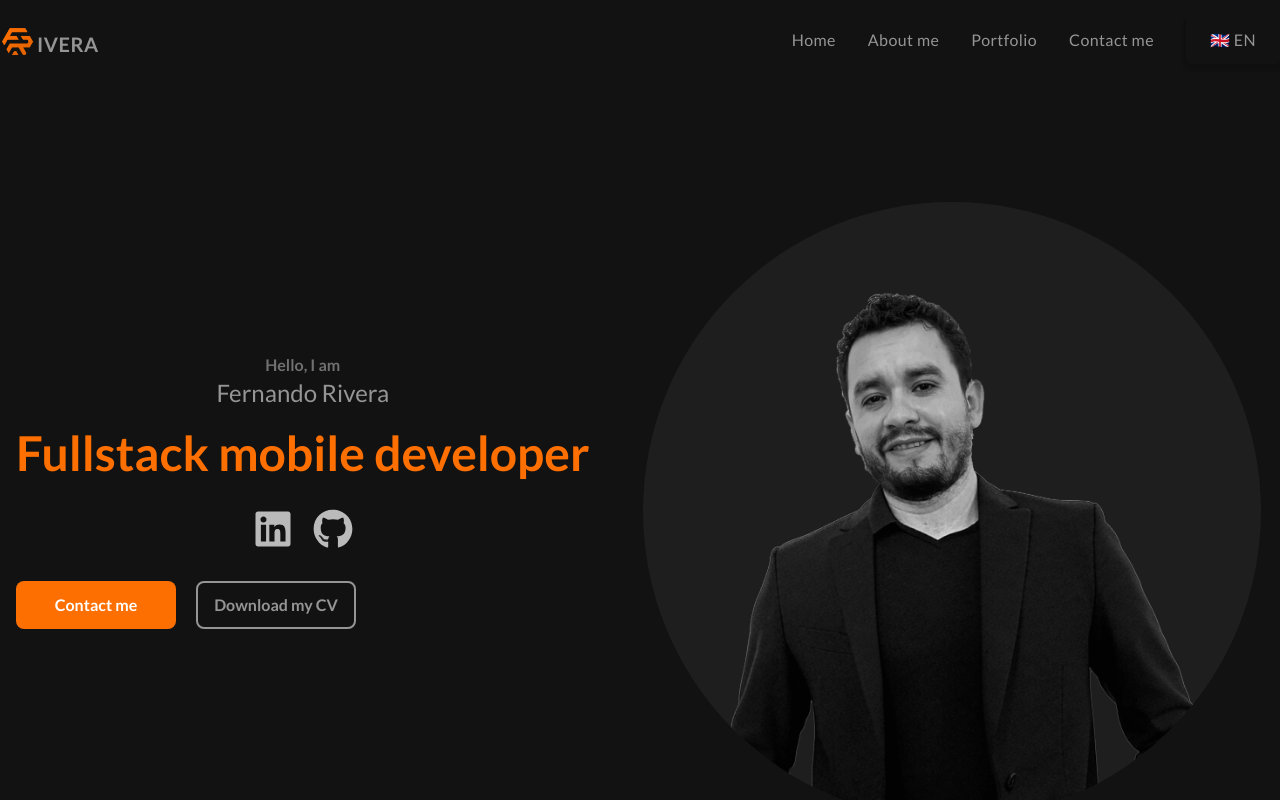
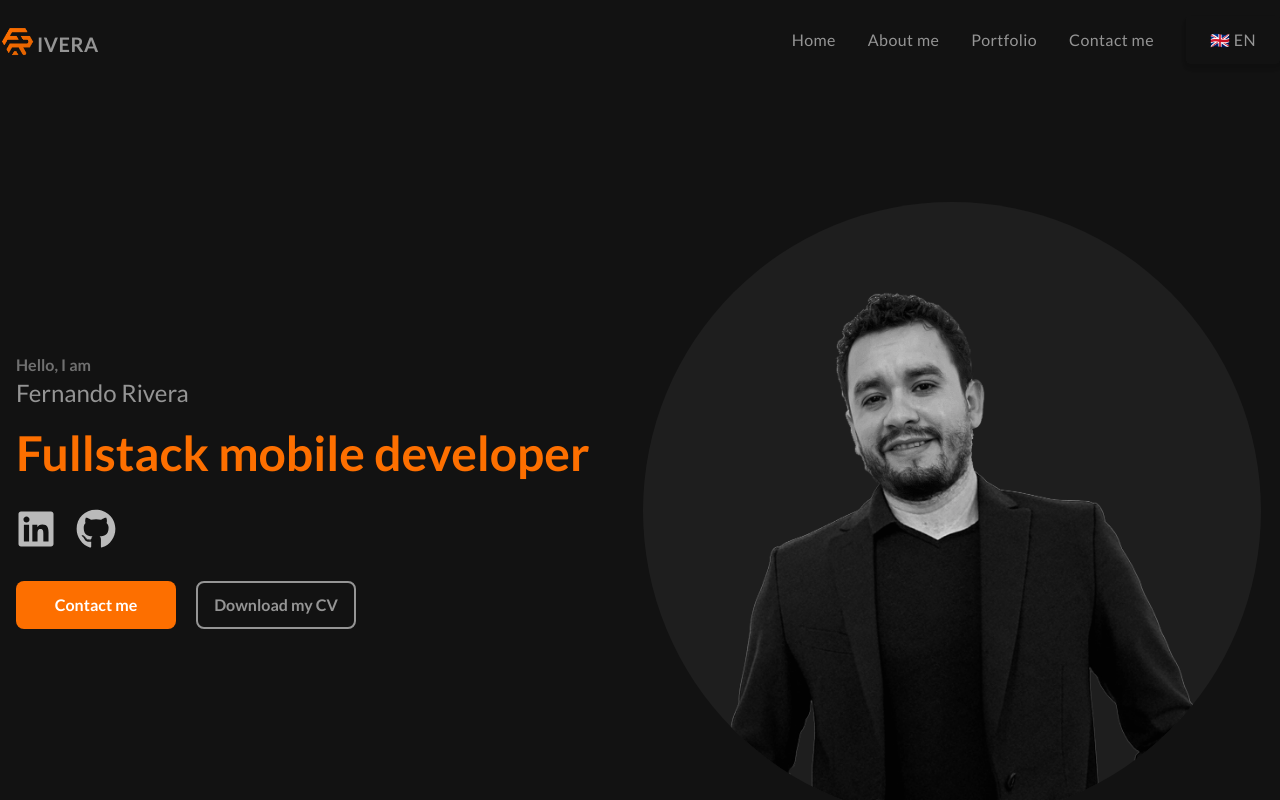
Before and after one commit to FerRiv3ra/ferrivera-portfolio, a Next.js app: page / in a window 1280 px wide. Shown: the top 800 px of the page. Built offline with nearby package versions, Linux system fonts and the light colour scheme; no server answers.

Commit message:
refactor: adjust text alignment and layout in Header component for improved readability

```diff
--- a/src/ui/components/Header.tsx
+++ b/src/ui/components/Header.tsx
@@ -14,12 +14,12 @@ export const Header = () => {
       <div className="flex flex-col lg:flex-row flex-1 items-center">
         <div>
           <p
-            className={`text-center font-semibold text-sm lg:text-base text-[#707070]`}
+            className={`text-center lg:text-left font-semibold text-sm lg:text-base text-[#707070]`}
           >
             {t('header.iAM')}
           </p>
           <p
-            className={`ont-bold text-xl lg:text-2xl text-center text-[#959595]`}
+            className={`ont-bold text-xl lg:text-2xl text-center lg:text-left text-[#959595]`}
           >
             Fernando Rivera
           </p>
@@ -28,7 +28,7 @@ export const Header = () => {
             {t('home.title')}
           </p>
 
-          <div className="flex mt-8 gap-5 justify-center">
+          <div className="flex mt-8 gap-5 justify-center lg:justify-start">
             <Link href="https://www.linkedin.com/in/ferriv3ra/" target="_blank">
               <svg
                 xmlns="http://www.w3.org/2000/svg"
```
